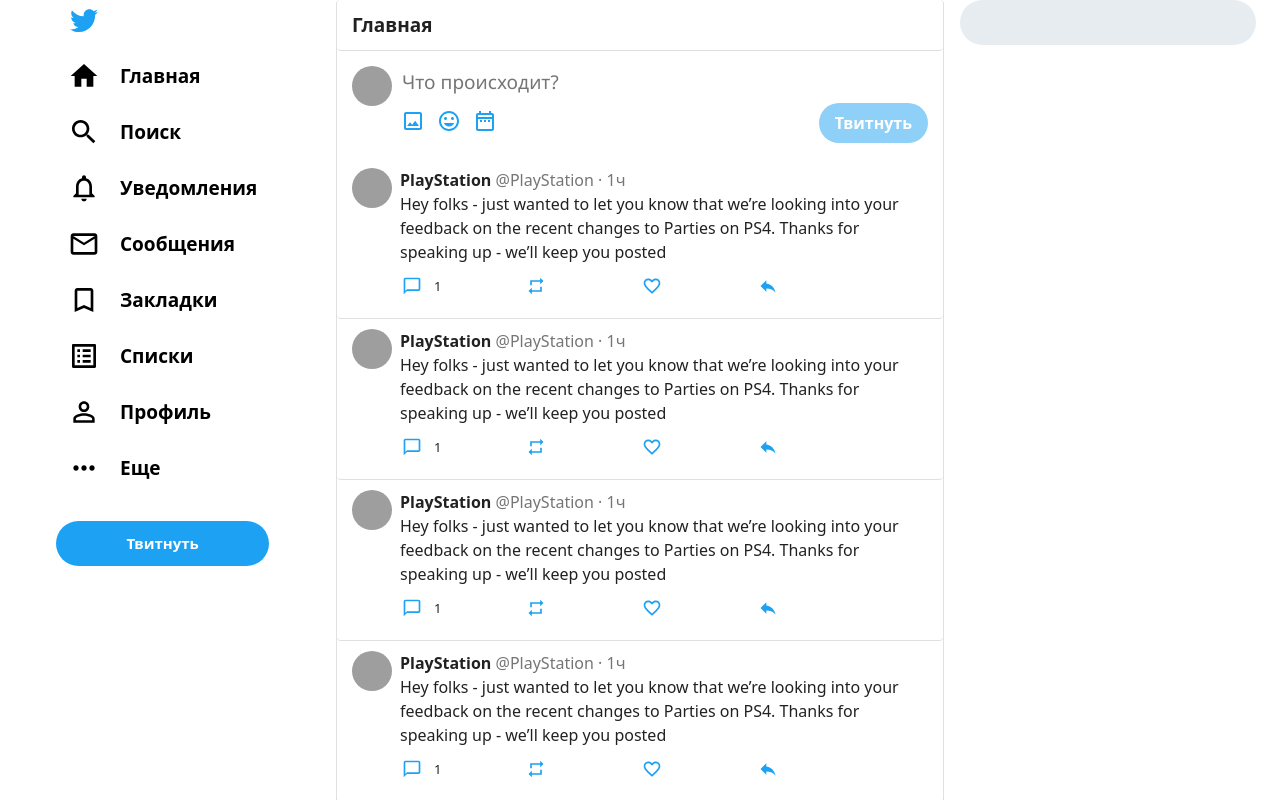
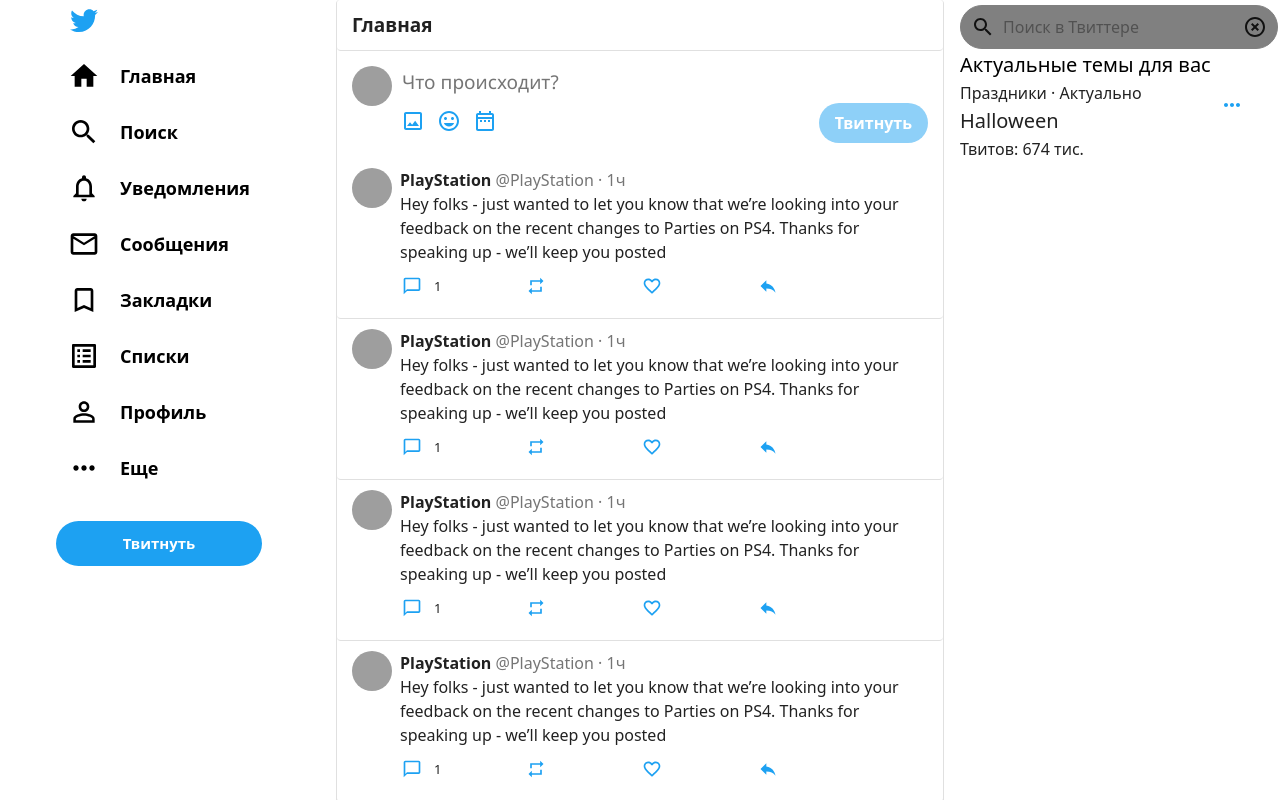
Before and after one commit to emmattfu/twitter_clone, a React (Create React App) app: page /home in a window 1280 px wide. Shown: the top 800 px of the page. Built offline with nearby package versions, Linux system fonts and the light colour scheme; grey boxes are pictures that could not be loaded.

Commit message:
home right

```diff
--- a/src/pages/Home.tsx
+++ b/src/pages/Home.tsx
@@ -2,8 +2,10 @@
 import {
   Container,
   Typography,
-  InputBase,
   Paper,
+  InputAdornment,
+  TextField,
+  IconButton,
 } from "@material-ui/core";
 import {
   makeStyles,
@@ -14,7 +16,9 @@
 
 import Grid from "@material-ui/core/Grid";
 import { Tweet, HomeList, MakeTweet } from "../components";
-
+import SearchIcon from "@material-ui/icons/Search";
+import CleanInputIcon from "@material-ui/icons/HighlightOff";
+import MoreIcon from "@material-ui/icons/MoreHoriz";
 
 export const useHomeStyles = makeStyles((theme: Theme) =>
   createStyles({
@@ -53,7 +57,7 @@
       fontWeight: 400,
     },
     homeListText: {
-      fontSize: 19,
+      fontSize: 18,
       color: "black",
       fontWeight: 700,
       marginLeft: 20,
@@ -91,7 +95,7 @@
       resize: "none",
       fontSize: 19,
       lineHeight: 1.5,
-      fontFamily: 'Segoe UI',
+      fontFamily: "Segoe UI",
       "&:focus": {
         outline: "none",
       },
@@ -105,12 +109,12 @@
       },
     },
     homeMakeTweetBottomRight: {
-      position: 'relative',
+      position: "relative",
       display: "flex",
       alignItems: "center",
     },
     homeMakeTweetPlus: {
-      position: 'relative',
+      position: "relative",
       border: "1px solid #2FA9F3",
       borderRadius: "50%",
       width: 30,
@@ -118,28 +122,26 @@
       cursor: "pointer",
       margin: "0 10px",
       "&:hover": {
-        backgroundColor: "#EDF0F2"
-      }
+        backgroundColor: "#EDF0F2",
+      },
     },
     homeMakeTweetPlusIner: {
       color: "#2FA9F3",
       fontSize: 35,
       fontWeight: 100,
-      position: 'absolute',
+      position: "absolute",
       top: -12,
-      left: 3
+      left: 3,
     },
     progressBG: {
       color: "#E6ECF0",
       marginRight: 10,
     },
     progressTop: {
-      position: 'absolute',
-      marginRight: 10
+      position: "absolute",
+      marginRight: 10,
     },
-    homeMakedevideLine: {
-
-    },
+    homeMakedevideLine: {},
     tweetButton: {
       height: 45,
       fontSize: 15,
@@ -148,25 +150,45 @@
     tweetButtonSmall: {
       "&.Mui-disabled": {
         backgroundColor: "#8ED0F8",
-        color: 'white'
-      }
+        color: "white",
+      },
+    },
+    forYou: {
+      display: 'flex',
+      justifyContent: 'space-between'
     }
   })
 );
 
-const HomeSearchInput = withStyles((theme: Theme) =>
-  createStyles({
-    input: {
+const CssTextField = withStyles({
+  root: {
+    marginTop: 5,
+    border: "1px solid grey",
+    padding: "5px 10px",
     borderRadius: 30,
-      backgroundColor: "#E6ECF0",
-      height: 45,
-      padding: 0,
+    backgroundColor: "grey",
+    "&:focus-within": {
+      backgroundColor: "white",
+      borderColor: "rgb(26, 145, 218)",
+      "& svg": {
+        color: "rgb(26, 145, 218)",
       },
-  })
-)(InputBase);
+    },
+    "& .MuiInput-underline:before": {
+      borderBottom: "none",
+    },
+    "& .MuiInput-underline:hover:before": {
+      borderBottom: "none",
+    },
+    "& .MuiInput-underline:after": {
+      borderBottom: "none",
+    },
+  },
+})(TextField);
 
 const Home = () => {
   const classes = useHomeStyles();
+  const [value, setValue] = React.useState<string>("");
 
   return (
     <Container maxWidth="lg">
@@ -265,7 +287,45 @@
           </Paper>
         </Grid>
         <Grid item xs={3}>
-          <HomeSearchInput id="input-with-icon-textfield" fullWidth />
+          {/* <HomeSearchInput id="input-with-icon-textfield" fullWidth /> */}
+          <CssTextField
+            placeholder="Поиск в Твиттере"
+            fullWidth
+            InputProps={{
+              startAdornment: (
+                <InputAdornment position="start">
+                  <SearchIcon />
+                </InputAdornment>
+              ),
+              endAdornment: (
+                <InputAdornment position="end">
+                  <CleanInputIcon />
+                </InputAdornment>
+              ),
+            }}
+          />
+          <div>
+            <Typography variant="h6">Актуальные темы для вас</Typography>
+            <Paper className={classes.forYou}>
+              <div>
+                <Typography>
+                  <span>Праздники</span>&nbsp;
+                  <span>·</span>&nbsp;
+                  <span>Актуально</span>
+                </Typography>
+                <Typography variant="h6">Halloween</Typography>
+                <Typography>Твитов: 674 тис.</Typography>
+              </div>
+              <div>
+                <IconButton
+                  color="primary"
+                  component="span"
+                >
+                  <MoreIcon />
+                </IconButton>
+              </div>
+            </Paper>
+          </div>
         </Grid>
       </Grid>
     </Container>
```
Lines whose indentation alone changed are shown as unchanged.
